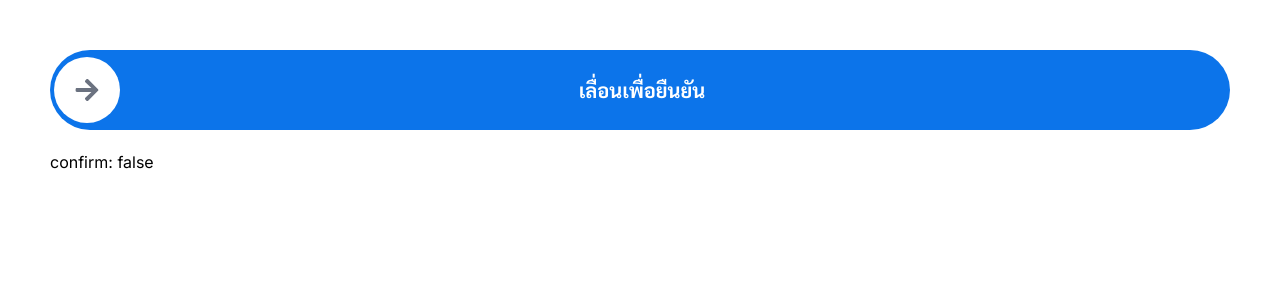
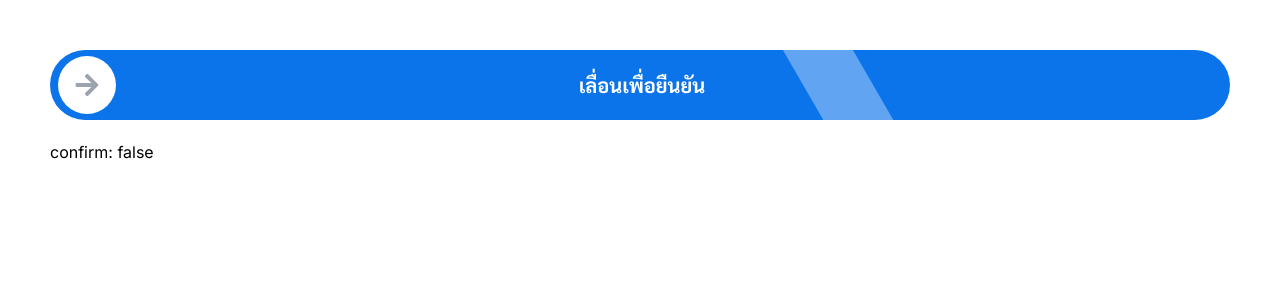
Before and after one commit to chon26909/apartment-web-portal, a Next.js app: page / in a window 1280 px wide. Shown: the top 300 px of the page. Built offline with nearby package versions, Linux system fonts and the light colour scheme; no server answers.

Commit message:
add animation slide

```diff
--- a/app/globals.css
+++ b/app/globals.css
@@ -8,7 +8,7 @@
     user-select: none;
     /* position: absolute;
     top: 0; */
-    height: 80px;
+    height: 70px;
     width: calc((100% * 2) - 70px);
     display: grid;
     grid-template-columns: 70px 1fr 70px 1fr 70px;
@@ -22,18 +22,38 @@
     transition: 0.5s ease-in-out;
 }
 
-/* .swipe-slide::after {
+.swipe-slide-effect {
     content: '';
     position: absolute;
-    width: 90px;
-    height: 100px;
+    top: -30px;
+    width: 70px;
+    height: 120px;
     z-index: 1;
-    background: rgba(252, 3, 3, 0.25);
-    transform: translateX(-200px) skewX(30deg);
-    transition: 0.5s ease-in-out;
-    top: -30px;
-} */
+    background: rgba(255, 255, 255, 0.35);
+    transform: translateX(-2000px) skewX(30deg);
+    /* transition: 2s ease-in-out; */
+    animation-name: swipe-slide-effect-wing-wing;
+    animation-duration: 2s;
+    animation-iteration-count: infinite;
+}
+
+.swipe-slide-effect.active {
+    transform: translateX(1000px) skewX(30deg);
+}
 
 .swipe-slide.active {
     background-color: #68ab1e;
 }
+
+.swipe-slide.text-blur .text {
+    color: rgba(255, 255, 255, 0.5);
+}
+
+@keyframes swipe-slide-effect-wing-wing {
+    0% {
+        transform: translateX(-100vw) skewX(30deg);
+    }
+    100% {
+        transform: translateX(100vw) skewX(30deg);
+    }
+}
--- a/components/SwipeButton.tsx
+++ b/components/SwipeButton.tsx
@@ -1,11 +1,12 @@
 'use client';
 
-import React, { useEffect, useState } from 'react';
-import { FaArrowRight } from 'react-icons/fa';
+import React, { useEffect, useRef, useState } from 'react';
+import { FaArrowRight, FaCheck } from 'react-icons/fa';
 
 const SwipeButton = () => {
-    const constraintsRef = React.useRef<HTMLDivElement>(null);
-    const draggableRef = React.useRef<HTMLDivElement>(null);
+    const constraintsRef = useRef<HTMLDivElement>(null);
+    const draggableRef = useRef<HTMLDivElement>(null);
+    const slideEffectRef = useRef<HTMLDivElement>(null);
 
     const [drag, setDrag] = useState(false);
     const [isConfirmed, setIsConfirmed] = useState(false);
@@ -22,7 +23,7 @@ const SwipeButton = () => {
             if (event.relatedTarget == null) {
                 setDrag(false);
 
-                if (draggableRef.current) {
+                if (draggableRef.current && slideEffectRef.current) {
                     draggableRef.current.style.transition = '0.5s ease-in-out';
 
                     draggableRef.current;
@@ -33,9 +34,11 @@ const SwipeButton = () => {
                     if (event.clientX < containWidth - diff) {
                         draggableRef.current.style.transform = 'none';
                         setIsConfirmed(false);
+                        draggableRef.current.classList.remove('text-blur');
                     } else {
                         draggableRef.current.style.transform = `translateX(${containWidth - 75}px)`;
-                        //  draggableRef.current.style.backgroundColor = '#68ab1e';
+                        draggableRef.current.classList.remove('text-blur');
+                        slideEffectRef.current.style.animationIterationCount = 'initial';
                         setDrag(false);
                         setIsConfirmed(true);
                     }
@@ -51,21 +54,24 @@ const SwipeButton = () => {
         const pointerMoveListener = (event: PointerEvent) => {
             if (isConfirmed) return;
 
-            console.log('.');
-
             console.log('clientX', event.clientX);
 
-            if (draggableRef.current) {
+            if (draggableRef.current && slideEffectRef.current) {
                 const containWidth = constraintsRef.current?.clientWidth as number;
 
                 draggableRef.current.style.transition = 'none';
-                // draggableRef.current.children[3].s .style.color = 'rgba(0, 0, 0, 0.1)';
+                draggableRef.current.classList.add('text-blur');
+
+                slideEffectRef.current.classList.add('active');
+
+                // console.log('children', draggableRef.current);
 
                 if (event.clientX < containWidth) {
                     draggableRef.current.style.transform = `translateX(${event.clientX - 80}px)`;
                 } else {
                     draggableRef.current.style.transform = `translateX(${containWidth - 75}px)`;
-                    // draggableRef.current.style.backgroundColor = '#68ab1e';
+                    draggableRef.current.classList.remove('text-blur');
+                    slideEffectRef.current.style.animationIterationCount = 'initial';
                     setDrag(false);
                     setIsConfirmed(true);
                 }
@@ -74,7 +80,6 @@ const SwipeButton = () => {
 
         if (drag) {
             document.body.addEventListener('pointermove', pointerMoveListener);
-            // setIsConfirmed(false);
             return () => document.body.removeEventListener('pointermove', pointerMoveListener);
         }
     }, [drag, constraintsRef, draggableRef]);
@@ -82,7 +87,7 @@ const SwipeButton = () => {
     return (
         <div>
             <div
-                className='w-full h-[80px] relative border-yellow-950 overflow-hidden rounded-full'
+                className='w-full h-[70px] relative overflow-hidden rounded-full'
                 ref={constraintsRef}
             >
                 <div
@@ -90,15 +95,22 @@ const SwipeButton = () => {
                     ref={draggableRef}
                 >
                     <div>{''}</div>
-                    <div className='font-sarabun'>ยืนยันสำเร็จ</div>
+                    <div className='text font-sarabun'>ยืนยันสำเร็จ</div>
                     <div
-                        className='bg-white rounded-full border-1 p-5 cursor-pointer'
+                        className='bg-white rounded-full border-1 p-4 cursor-pointer'
                         onPointerDown={handlePointerDown}
                     >
-                        <FaArrowRight className='text-gray-500 text-[26px]' />
+                        {isConfirmed ? (
+                            <FaCheck className='text-green-700 text-[26px]' />
+                        ) : (
+                            <FaArrowRight className='text-gray-400 text-[26px]' />
+                        )}
                     </div>
-                    <div className='font-sarabun'>เลื่อนเพื่อยืนยัน</div>
+                    <div className='text font-sarabun'>เลื่อนเพื่อยืนยัน</div>
                     <div>{''}</div>
+                    <div className='swipe-slide-effect' ref={slideEffectRef}>
+                        {''}
+                    </div>
                 </div>
             </div>
             <div className='mt-5'>confirm: {isConfirmed ? 'true' : 'false'}</div>
```
